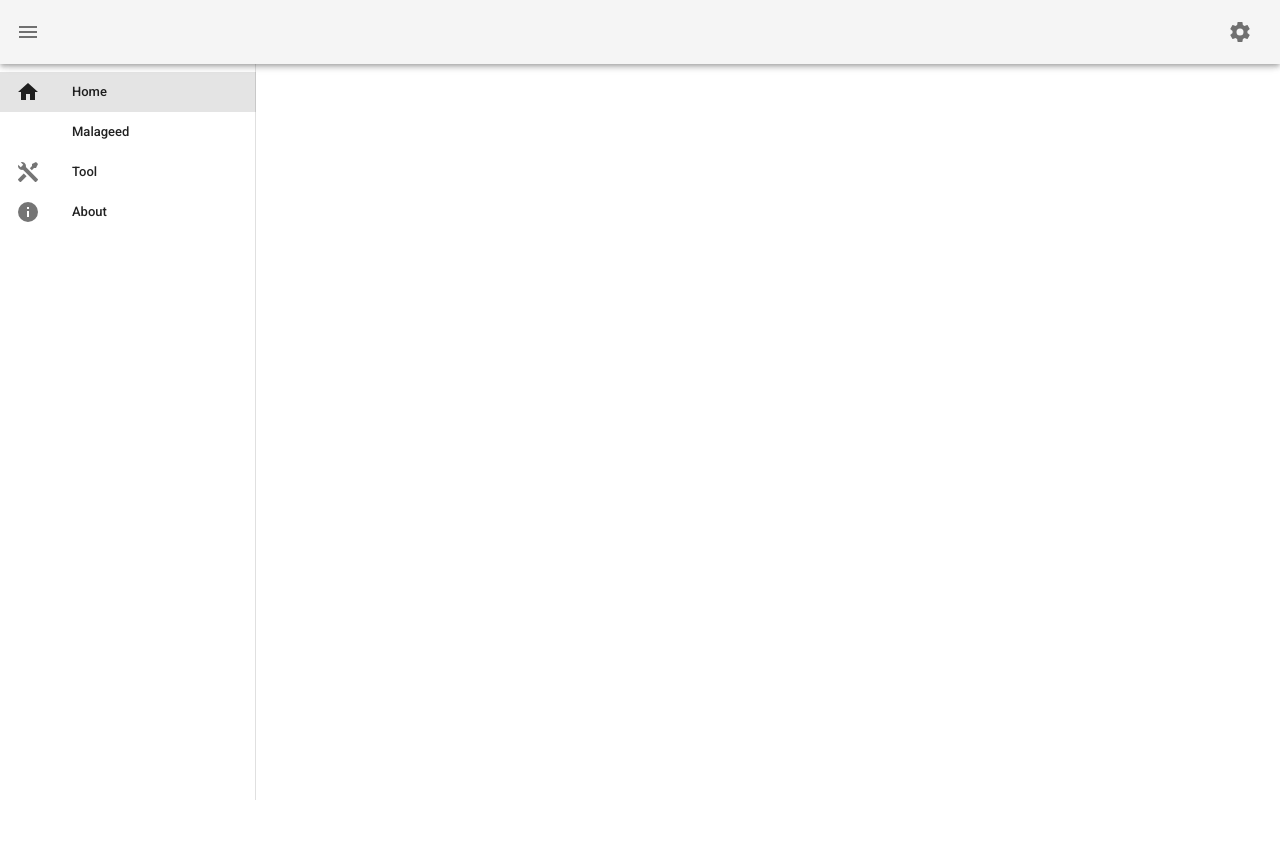
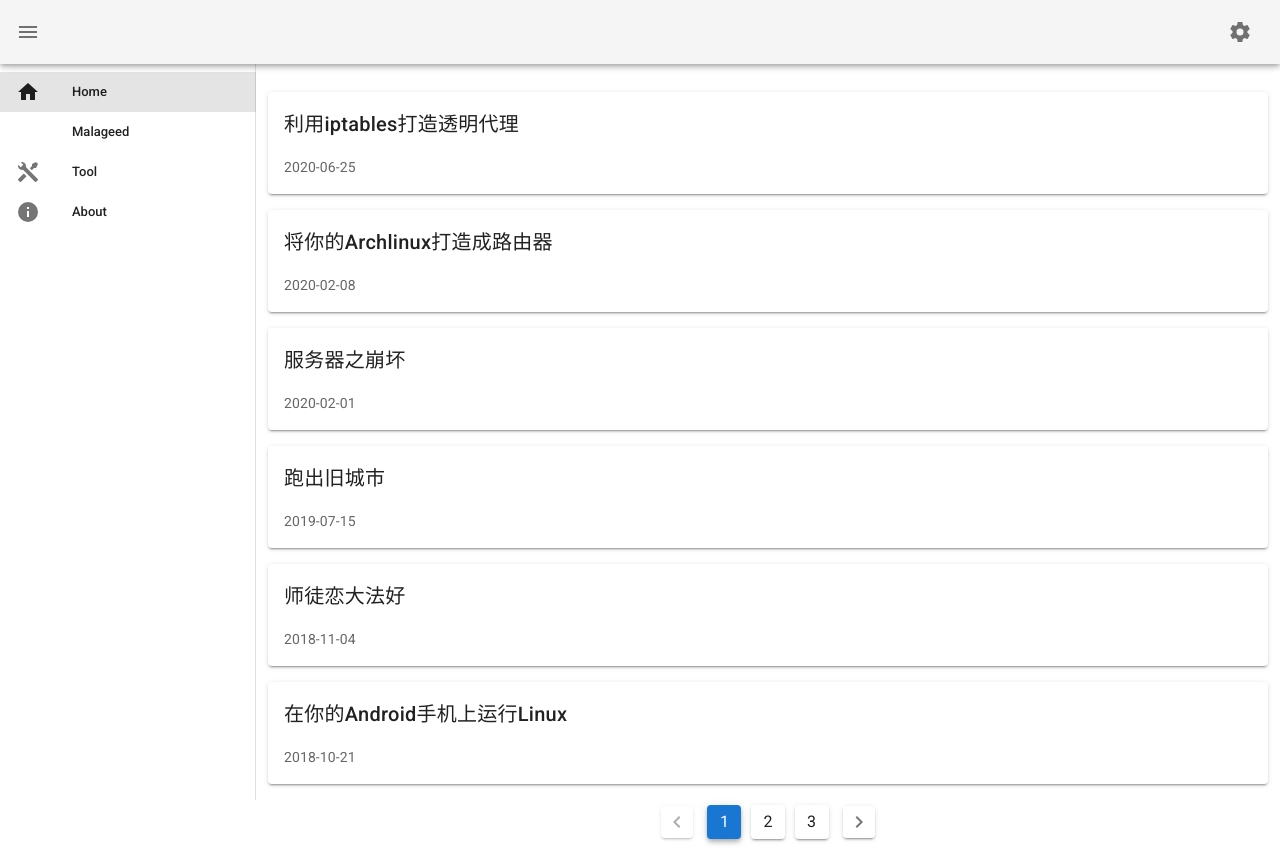
Before and after one commit to wenxuanjun/boring-website, a Vue app: page / in a window 1280 px wide. Before the commit the page ends 800 px from the top, so only its background shows below. Built offline with nearby package versions, Linux system fonts and the light colour scheme.

Commit message:
Really usable home page with tons of bugs

```diff
--- a/src/App.vue
+++ b/src/App.vue
@@ -2,7 +2,7 @@
   <v-app id="app">
     <v-navigation-drawer v-model="drawer" app clipped>
       <v-list dense>
-        <v-list-item v-for="item in list_items" :key="item.title" :to="item.link" link>
+        <v-list-item v-for="item in list_items" :key="item.title" :to="item.link">
           <v-list-item-icon>
             <v-icon>{{ item.icon }}</v-icon>
           </v-list-item-icon>
@@ -37,9 +37,7 @@
       </v-dialog>
     </v-app-bar>
     <v-content>
-      <v-container>
-        <router-view />
-      </v-container>
+      <router-view />
     </v-content>
   </v-app>
 </template>
--- a/src/blog/posts.json
+++ b/src/blog/posts.json
@@ -1,16 +1,58 @@
 [
-    "少许教程永远不会更新啦！",
-    "从MSDN下载微软的一切",
-    "Linux From Scratch（自制Linux发行版）",
-    "在机房里无聊地编程......",
-    "到这些网站去看看吧！",
-    "Lemon使用教程",
-    "在你的arm64设备上搭建自己的OJ",
-    "快速求区间和的有趣算法——树状数组",
-    "在你的Android手机上运行Linux",
-    "师徒恋大法好",
-    "跑出旧城市",
-    "服务器之崩坏",
-    "将你的Archlinux打造成路由器",
-    "利用iptables打造透明代理"
+    {
+        "title": "少许教程永远不会更新啦！",
+        "time": "2018-01-13"
+    },
+    {
+        "title": "从MSDN下载微软的一切",
+        "time": "2018-01-22"
+    },
+    {
+        "title": "Linux From Scratch（自制Linux发行版）",
+        "time": "2018-01-24"
+    },
+    {
+        "title": "在机房里无聊地编程......",
+        "time": "2018-05-15"
+    },
+    {
+        "title": "到这些网站去看看吧！",
+        "time": "2018-05-16"
+    },
+    {
+        "title": "Lemon使用教程",
+        "time": "2018-08-20"
+    },
+    {
+        "title": "在你的arm64设备上搭建自己的OJ",
+        "time": "2018-10-07"
+    },
+    {
+        "title": "快速求区间和的有趣算法——树状数组",
+        "time": "2018-10-16"
+    },
+    {
+        "title": "在你的Android手机上运行Linux",
+        "time": "2018-10-21"
+    },
+    {
+        "title": "师徒恋大法好",
+        "time": "2018-11-04"
+    },
+    {
+        "title": "跑出旧城市",
+        "time": "2019-07-15"
+    },
+    {
+        "title": "服务器之崩坏",
+        "time": "2020-02-01"
+    },
+    {
+        "title": "将你的Archlinux打造成路由器",
+        "time": "2020-02-08"
+    },
+    {
+        "title": "利用iptables打造透明代理",
+        "time": "2020-06-25"
+    }
 ]
--- a/src/views/Home.vue
+++ b/src/views/Home.vue
@@ -1,10 +1,32 @@
 <template>
   <v-container>
-
+    <v-data-iterator :items="postsData" :items-per-page.sync="itemsPerPage" :page="page" hide-default-footer>
+      <template v-slot:default="props">
+        <v-card class="my-4" v-for="(postData, index) in props.items" :key="postData.name" :to="{ name: 'post', params: { id: postsData.length - index - 1 }}">
+          <v-card-title>{{ postData.title }}</v-card-title>
+          <v-card-text>{{ postData.time }}</v-card-text>
+        </v-card>
+      </template>
+      <template v-slot:footer>
+        <v-pagination v-model="page" :length="numberOfPages"></v-pagination>
+      </template>
+    </v-data-iterator>
   </v-container>
 </template>
 
 <script>
 export default {
+  data() {
+    return {
+      page: 1,
+      itemsPerPage: 6,
+      postsData: require("../blog/posts.json").reverse()
+    };
+  },
+  computed: {
+    numberOfPages() {
+      return Math.ceil(this.postsData.length / this.itemsPerPage);
+    }
+  }
 };
 </script>
--- a/src/views/Post.vue
+++ b/src/views/Post.vue
@@ -1,7 +1,7 @@
 <template>
   <v-container>
     <v-card>
-      <v-card-title>{{ postData }}</v-card-title>
+      <v-card-title>{{ postData.title }}</v-card-title>
       <v-card-text>
         <div class="text-body-1" v-html="postText" />
       </v-card-text>
@@ -13,6 +13,12 @@
 import MarkdownIt from "markdown-it";
 import prism from "markdown-it-prism";
 import "prismjs/components/prism-bash";
+import "prismjs/components/prism-c";
+import "prismjs/components/prism-clike";
+import "prismjs/components/prism-cpp";
+import "prismjs/components/prism-javascript";
+import "prismjs/components/prism-markup";
+import "prismjs/components/prism-python";
 import "../scss/prism.css";
 
 export default {
```
Also changed, not shown: 1 other file (tests, documents, lock files or other folders).
